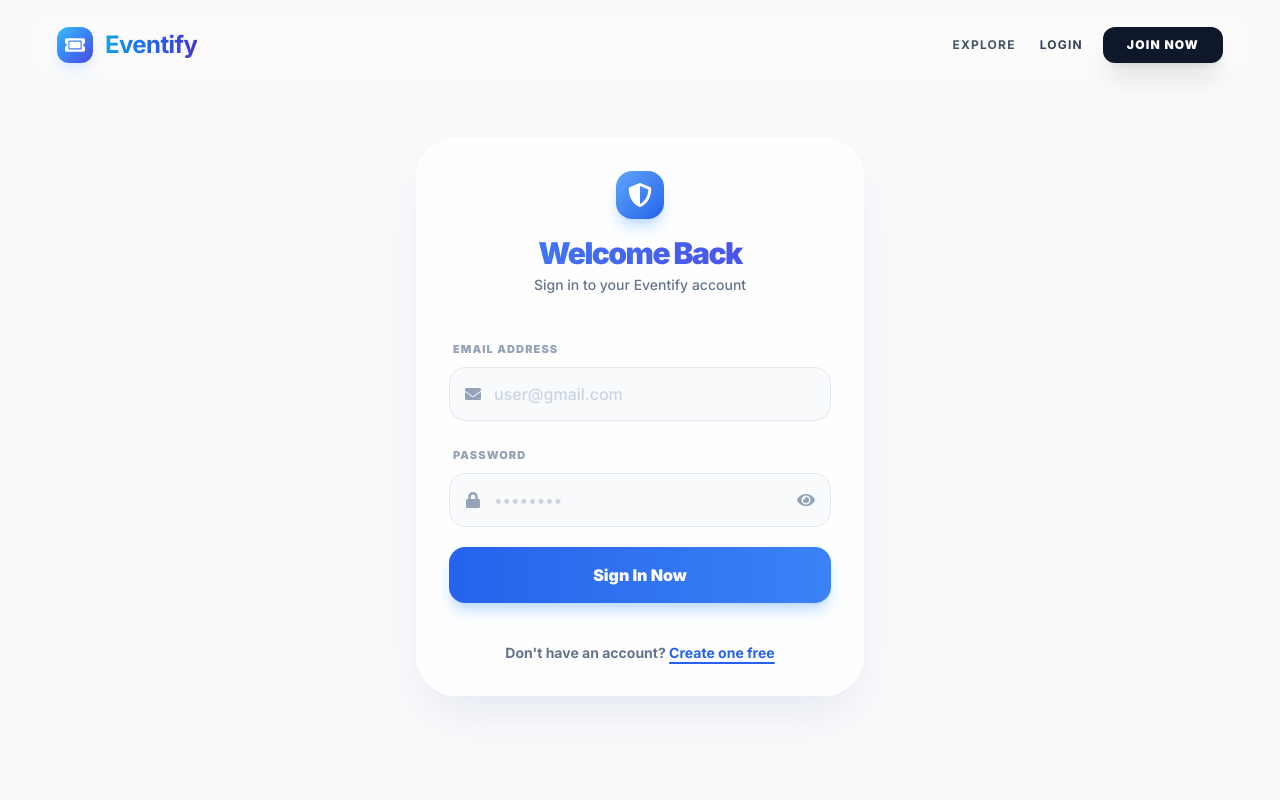
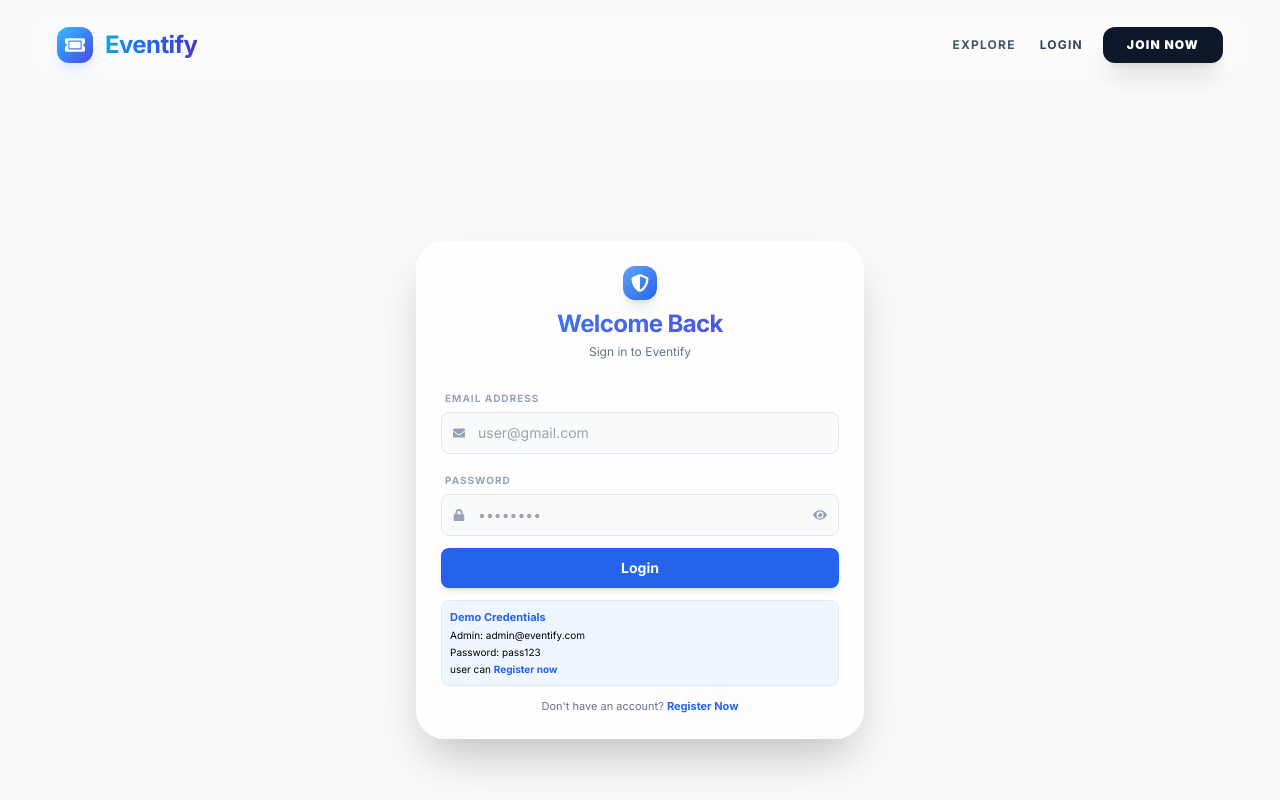
Before and after one commit to sourabh433/Eventify, a React (Vite) app in the folder client/: page /login in a window 1280 px wide. Shown: the top 800 px of the page. Built offline with nearby package versions, Linux system fonts and the light colour scheme.

Commit message:
fixed login and signup

```diff
--- a/client/src/pages/Login.jsx
+++ b/client/src/pages/Login.jsx
@@ -12,6 +12,7 @@
     const [showOTP, setShowOTP] = useState(false);
     const [error, setError] = useState('');
     const [loading, setLoading] = useState(false);
+
     const { login, verifyOtp } = useContext(AuthContext);
     const navigate = useNavigate();
 
@@ -20,7 +21,9 @@
         setLoading(true);
         setError('');
 
-        const emailValid = email.endsWith("@gmail.com") || email.endsWith("@eventify.com");
+        const emailValid =
+            email.endsWith("@gmail.com") ||
+            email.endsWith("@eventify.com");
 
         if (!emailValid) {
             setError("Please enter a valid email (@gmail.com or @eventify.com)");
@@ -47,80 +50,99 @@
     };
 
     return (
-        <div className="min-h-[80vh] flex items-center justify-center px-4 py-12">
-            <div className="max-w-md w-full bg-white/80 backdrop-blur-xl p-8 rounded-[2.5rem] shadow-2xl shadow-blue-900/10 border border-white/40">
+        <div className="min-h-screen flex items-center justify-center px-3 py-4 bg-slate-50 overflow-hidden">
 
-                {/* Header with Blue Gradient Text */}
-                <div className="text-center mb-10">
-                    <div className="inline-flex bg-gradient-to-br from-blue-400 to-blue-600 p-3 rounded-2xl shadow-lg shadow-blue-200 mb-4 text-white">
-                        <FaShieldAlt size={24} />
+            {/* CARD */}
+            <div className="w-full max-w-md max-h-[95vh] overflow-hidden bg-white/80 backdrop-blur-xl p-4 sm:p-6 rounded-[1.8rem] shadow-2xl border border-white/40 flex flex-col">
+
+                {/* HEADER (smaller) */}
+                <div className="text-center mb-4 sm:mb-6">
+                    <div className="inline-flex bg-gradient-to-br from-blue-400 to-blue-600 p-2 rounded-xl shadow-lg text-white mb-2">
+                        <FaShieldAlt size={18} />
                     </div>
-                    <h2 className="text-3xl font-black tracking-tighter bg-gradient-to-r from-blue-500 to-indigo-600 bg-clip-text text-transparent">
+
+                    <h2 className="text-xl sm:text-2xl font-bold tracking-tight bg-gradient-to-r from-blue-500 to-indigo-600 bg-clip-text text-transparent">
                         {showOTP ? 'Secure Verify' : 'Welcome Back'}
                     </h2>
-                    <p className="text-slate-500 font-medium text-sm mt-1">
-                        {showOTP ? 'Check your email for the code' : 'Sign in to your Eventify account'}
+
+                    <p className="text-slate-500 text-[11px] sm:text-xs mt-1">
+                        {showOTP ? 'Check your email for code' : 'Sign in to Eventify'}
                     </p>
                 </div>
 
+                {/* ERROR */}
                 {error && (
-                    <div className="bg-red-50 text-red-600 p-3.5 rounded-2xl mb-6 text-xs font-bold border border-red-100 flex items-center gap-2 animate-shake">
-                        <div className="w-1.5 h-1.5 rounded-full bg-red-500 shrink-0" />
+                    <div className="bg-red-50 text-red-600 p-2.5 rounded-lg mb-3 text-[11px] font-semibold border border-red-100 flex items-center gap-2">
+                        <div className="w-1 h-1 rounded-full bg-red-500 shrink-0" />
                         {error}
                     </div>
                 )}
 
-                <form onSubmit={handleSubmit} className="space-y-5">
+                {/* FORM */}
+                <form onSubmit={handleSubmit} className="space-y-3 flex-1">
+
                     {!showOTP ? (
                         <>
-                            {/* Email Field */}
-                            <div className="space-y-2">
-                                <label className="text-[11px] font-black uppercase tracking-widest text-slate-400 ml-1">Email Address</label>
-                                <div className="relative group">
-                                    <FaEnvelope className="absolute left-4 top-1/2 -translate-y-1/2 text-slate-400 group-focus-within:text-blue-500 transition-colors" />
+                            {/* EMAIL */}
+                            <div className="space-y-1">
+                                <label className="text-[10px] font-bold uppercase tracking-widest text-slate-400 ml-1">
+                                    Email Address
+                                </label>
+
+                                <div className="relative">
+                                    <FaEnvelope className="absolute left-3 top-1/2 -translate-y-1/2 text-slate-400 text-xs" />
+
                                     <input
                                         type="email"
                                         required
                                         placeholder="user@gmail.com"
-                                        className="w-full pl-11 pr-4 py-3.5 rounded-2xl bg-slate-50 border border-slate-200 focus:bg-white focus:ring-4 focus:ring-blue-500/10 focus:border-blue-500 transition-all outline-none font-medium text-slate-700 placeholder:text-slate-300"
+                                        className="w-full pl-9 pr-3 py-2.5 rounded-lg bg-slate-50 border text-sm border-slate-200 focus:bg-white focus:ring-2 focus:ring-blue-400 outline-none"
                                         value={email}
                                         onChange={(e) => setEmail(e.target.value)}
                                     />
                                 </div>
                             </div>
 
-                            {/* Password Field */}
-                            <div className="space-y-2">
-                                <label className="text-[11px] font-black uppercase tracking-widest text-slate-400 ml-1">Password</label>
-                                <div className="relative group">
-                                    <FaLock className="absolute left-4 top-1/2 -translate-y-1/2 text-slate-400 group-focus-within:text-blue-500 transition-colors" />
+                            {/* PASSWORD */}
+                            <div className="space-y-1">
+                                <label className="text-[10px] font-bold uppercase tracking-widest text-slate-400 ml-1">
+                                    Password
+                                </label>
+
+                                <div className="relative">
+                                    <FaLock className="absolute left-3 top-1/2 -translate-y-1/2 text-slate-400 text-xs" />
+
                                     <input
                                         type={showPassword ? "text" : "password"}
                                         required
                                         placeholder="••••••••"
-                                        className="w-full pl-11 pr-12 py-3.5 rounded-2xl bg-slate-50 border border-slate-200 focus:bg-white focus:ring-4 focus:ring-blue-500/10 focus:border-blue-500 transition-all outline-none font-medium text-slate-700 placeholder:text-slate-300"
+                                        className="w-full pl-9 pr-10 py-2.5 rounded-lg bg-slate-50 border text-sm border-slate-200 focus:bg-white focus:ring-2 focus:ring-blue-400 outline-none"
                                         value={password}
                                         onChange={(e) => setPassword(e.target.value)}
                                     />
+
                                     <button
                                         type="button"
                                         onClick={() => setShowPassword(!showPassword)}
-                                        className="absolute right-4 top-1/2 -translate-y-1/2 text-slate-400 hover:text-blue-500 transition-colors"
+                                        className="absolute right-3 top-1/2 -translate-y-1/2 text-slate-400"
                                     >
-                                        {showPassword ? <FaEyeSlash size={18} /> : <FaEye size={18} />}
+                                        {showPassword ? <FaEyeSlash size={14} /> : <FaEye size={14} />}
                                     </button>
                                 </div>
                             </div>
                         </>
                     ) : (
-                        /* OTP Field */
+                        /* OTP */
                         <div className="space-y-2">
-                            <label className="text-[11px] font-black uppercase tracking-widest text-slate-400 ml-1 text-center block">Verification Code</label>
+                            <label className="text-[10px] font-bold uppercase tracking-widest text-slate-400 text-center block">
+                                Verification Code
+                            </label>
+
                             <input
                                 type="text"
                                 required
                                 placeholder="0 0 0 0 0 0"
-                                className="w-full px-4 py-4 rounded-2xl border-2 border-dashed border-blue-200 bg-blue-50/30 focus:border-blue-500 focus:bg-white transition-all outline-none font-black tracking-[0.5em] text-center text-2xl text-blue-600"
+                                className="w-full px-3 py-2.5 rounded-lg border border-dashed border-blue-200 bg-blue-50/30 text-center text-lg sm:text-xl font-bold tracking-[0.3em] text-blue-600 outline-none"
                                 value={otp}
                                 onChange={(e) => setOtp(e.target.value)}
                                 maxLength="6"
@@ -128,21 +150,38 @@
                         </div>
                     )}
 
+                    {/* BUTTON */}
                     <button
                         type="submit"
                         disabled={loading}
-                        className="w-full bg-gradient-to-r from-blue-600 to-blue-500 hover:from-blue-500 hover:to-blue-400 text-white font-black py-4 rounded-2xl shadow-lg shadow-blue-200 transition-all transform active:scale-[0.98] disabled:opacity-70 disabled:cursor-not-allowed flex justify-center items-center gap-2"
+                        className="w-full bg-blue-600 text-white font-bold py-2.5 rounded-lg text-sm shadow-md active:scale-[0.98] disabled:opacity-70"
                     >
-                        {loading ? (
-                            <div className="w-5 h-5 border-2 border-white/30 border-t-white rounded-full animate-spin" />
-                        ) : (
-                            showOTP ? 'Confirm & Sign In' : 'Sign In Now'
-                        )}
+                        {loading ? "Loading..." : showOTP ? "Verify" : "Login"}
                     </button>
+
+                    {/* DEMO BOX (SMALL) */}
+                    <div className="p-2 rounded-lg bg-blue-50 border border-blue-100 text-[10px] space-y-0.5">
+                        <p className="font-bold text-blue-600 text-[11px]">
+                            Demo Credentials
+                        </p>
+
+                        <p>Admin: admin@eventify.com</p>
+                        <p>Password: pass123</p>
+
+                        <p>user can {" "}
+                            <Link to="/register" className="text-blue-600 font-bold">
+                                Register now
+                            </Link>
+                        </p>
+                    </div>
                 </form>
 
-                <p className="text-center mt-10 text-slate-500 text-sm font-bold">
-                    Don't have an account? <Link to="/register" className="text-blue-600 hover:text-blue-400 underline decoration-2 underline-offset-4 transition-colors">Create one free</Link>
+                {/* FOOTER */}
+                <p className="text-center mt-3 text-[11px] text-slate-500">
+                    Don't have an account?{" "}
+                    <Link to="/register" className="text-blue-600 font-bold">
+                        Register Now
+                    </Link>
                 </p>
             </div>
         </div>
--- a/client/src/pages/Register.jsx
+++ b/client/src/pages/Register.jsx
@@ -22,15 +22,17 @@
     setLoading(true);
     setError('');
 
-    const emailValid = email.endsWith("@gmail.com") || email.endsWith("@eventify.com");
+    const emailValid =
+      email.endsWith("@gmail.com") || email.endsWith("@eventify.com");
+
     if (!emailValid) {
-      setError("Please use a valid @gmail.com or @eventify.com email");
+      setError("Please enter a valid email (@gmail.com or @eventify.com)");
       setLoading(false);
       return;
     }
 
     if (password.length < 6) {
-      setError("Password must be at least 6 characters.");
+      setError("Password must be at least 6 characters");
       setLoading(false);
       return;
     }
@@ -39,15 +41,12 @@
       if (!showOTP) {
         await register(name, email, password);
         setShowOTP(true);
-        setError('');
       } else {
         await verifyOtp(email, otp);
         navigate('/dashboard');
       }
     } catch (err) {
-      if (err.needsVerification) {
-        setShowOTP(true);
-      }
+      if (err.needsVerification) setShowOTP(true);
       setError(getErrorMessage(err));
     } finally {
       setLoading(false);
@@ -55,127 +54,144 @@
   };
 
   return (
-    <div className="min-h-[90vh] flex items-center justify-center px-4 py-12 bg-slate-50/50">
-      <div className="w-full max-w-md bg-white/80 backdrop-blur-xl p-8 rounded-[2.5rem] shadow-2xl shadow-blue-900/10 border border-white/40">
+    <div className="min-h-screen flex items-center justify-center px-3 py-4 bg-slate-50 overflow-hidden">
 
-        {/* Header - Styled to match Brand Colors */}
-        <div className="text-center mb-10">
-          <div className="inline-flex bg-gradient-to-br from-blue-400 to-blue-600 p-3 rounded-2xl shadow-lg shadow-blue-200 mb-4 text-white">
-            <FaUser size={24} />
+      {/* CARD (MATCH LOGIN SIZE) */}
+      <div className="w-full max-w-md max-h-[95vh] overflow-hidden bg-white/80 backdrop-blur-xl p-4 sm:p-6 rounded-[1.8rem] shadow-2xl border border-white/40 flex flex-col">
+
+        {/* HEADER */}
+        <div className="text-center mb-4 sm:mb-6">
+          <div className="inline-flex bg-gradient-to-br from-blue-400 to-blue-600 p-2 rounded-xl shadow-lg text-white mb-2">
+            <FaUser size={18} />
           </div>
-          <h2 className="text-3xl font-black tracking-tighter bg-gradient-to-r from-blue-500 to-indigo-600 bg-clip-text text-transparent">
-            {showOTP ? 'Verify Identity' : 'Create Account'}
+
+          <h2 className="text-xl sm:text-2xl font-bold tracking-tight bg-gradient-to-r from-blue-500 to-indigo-600 bg-clip-text text-transparent">
+            {showOTP ? 'Verify Account' : 'Create Account'}
           </h2>
-          <p className="text-slate-500 font-medium text-sm mt-1">
-            {showOTP ? 'Enter the code sent to your email' : 'Join the Eventify community today'}
+
+          <p className="text-slate-500 text-[11px] sm:text-xs mt-1">
+            {showOTP ? 'Check your email for OTP' : 'Join Eventify now'}
           </p>
         </div>
 
+        {/* ERROR */}
         {error && (
-          <div className="bg-red-50 text-red-600 p-3.5 rounded-2xl mb-6 text-xs font-bold border border-red-100 flex items-center gap-2">
-            <div className="w-1.5 h-1.5 rounded-full bg-red-500 shrink-0" />
+          <div className="bg-red-50 text-red-600 p-2.5 rounded-lg mb-3 text-[11px] font-semibold border border-red-100 flex items-center gap-2">
+            <div className="w-1 h-1 rounded-full bg-red-500 shrink-0" />
             {error}
           </div>
         )}
 
-        <form onSubmit={handleSubmit} className="space-y-5">
+        {/* FORM */}
+        <form onSubmit={handleSubmit} className="space-y-3 flex-1">
+
           {!showOTP ? (
             <>
-              {/* Name Field */}
-              <div className="space-y-2">
-                <label className="text-[11px] font-black uppercase tracking-widest text-slate-400 ml-1">Full Name</label>
-                <div className="relative group">
-                  <FaUser className="absolute left-4 top-1/2 -translate-y-1/2 text-slate-400 group-focus-within:text-blue-500 transition-colors" />
+              {/* NAME */}
+              <div className="space-y-1">
+                <label className="text-[10px] font-bold uppercase tracking-widest text-slate-400 ml-1">
+                  Full Name
+                </label>
+
+                <div className="relative">
+                  <FaUser className="absolute left-3 top-1/2 -translate-y-1/2 text-slate-400 text-xs" />
+
                   <input
                     type="text"
                     placeholder="John Doe"
-                    required
-                    className="w-full pl-11 pr-4 py-3.5 rounded-2xl bg-slate-50 border border-slate-200 focus:bg-white focus:ring-4 focus:ring-blue-500/10 focus:border-blue-500 transition-all outline-none font-medium text-slate-700 placeholder:text-slate-300"
                     value={name}
                     onChange={(e) => setName(e.target.value)}
+                    className="w-full pl-9 pr-3 py-2.5 rounded-lg bg-slate-50 border text-sm border-slate-200 focus:bg-white focus:ring-2 focus:ring-blue-400 outline-none"
+                    required
                   />
                 </div>
               </div>
 
-              {/* Email Field */}
-              <div className="space-y-2">
-                <label className="text-[11px] font-black uppercase tracking-widest text-slate-400 ml-1">Email Address</label>
-                <div className="relative group">
-                  <FaEnvelope className="absolute left-4 top-1/2 -translate-y-1/2 text-slate-400 group-focus-within:text-blue-500 transition-colors" />
+              {/* EMAIL */}
+              <div className="space-y-1">
+                <label className="text-[10px] font-bold uppercase tracking-widest text-slate-400 ml-1">
+                  Email Address
+                </label>
+
+                <div className="relative">
+                  <FaEnvelope className="absolute left-3 top-1/2 -translate-y-1/2 text-slate-400 text-xs" />
+
                   <input
                     type="email"
                     placeholder="user@gmail.com"
-                    required
-                    className="w-full pl-11 pr-4 py-3.5 rounded-2xl bg-slate-50 border border-slate-200 focus:bg-white focus:ring-4 focus:ring-blue-500/10 focus:border-blue-500 transition-all outline-none font-medium text-slate-700 placeholder:text-slate-300"
                     value={email}
                     onChange={(e) => setEmail(e.target.value)}
+                    className="w-full pl-9 pr-3 py-2.5 rounded-lg bg-slate-50 border text-sm border-slate-200 focus:bg-white focus:ring-2 focus:ring-blue-400 outline-none"
+                    required
                   />
                 </div>
               </div>
 
-              {/* Password Field */}
-              <div className="space-y-2">
-                <label className="text-[11px] font-black uppercase tracking-widest text-slate-400 ml-1">Password</label>
-                <div className="relative group">
-                  <FaLock className="absolute left-4 top-1/2 -translate-y-1/2 text-slate-400 group-focus-within:text-blue-500 transition-colors" />
+              {/* PASSWORD */}
+              <div className="space-y-1">
+                <label className="text-[10px] font-bold uppercase tracking-widest text-slate-400 ml-1">
+                  Password
+                </label>
+
+                <div className="relative">
+                  <FaLock className="absolute left-3 top-1/2 -translate-y-1/2 text-slate-400 text-xs" />
+
                   <input
                     type={showPassword ? "text" : "password"}
                     placeholder="••••••••"
-                    required
-                    className="w-full pl-11 pr-12 py-3.5 rounded-2xl bg-slate-50 border border-slate-200 focus:bg-white focus:ring-4 focus:ring-blue-500/10 focus:border-blue-500 transition-all outline-none font-medium text-slate-700 placeholder:text-slate-300"
                     value={password}
                     onChange={(e) => setPassword(e.target.value)}
+                    className="w-full pl-9 pr-10 py-2.5 rounded-lg bg-slate-50 border text-sm border-slate-200 focus:bg-white focus:ring-2 focus:ring-blue-400 outline-none"
+                    required
                   />
+
                   <button
                     type="button"
                     onClick={() => setShowPassword(!showPassword)}
-                    className="absolute right-4 top-1/2 -translate-y-1/2 text-slate-400 hover:text-blue-500 transition-colors"
+                    className="absolute right-3 top-1/2 -translate-y-1/2 text-slate-400"
                   >
-                    {showPassword ? <FaEyeSlash size={18} /> : <FaEye size={18} />}
+                    {showPassword ? <FaEyeSlash size={14} /> : <FaEye size={14} />}
                   </button>
                 </div>
               </div>
             </>
           ) : (
-            /* OTP Field */
-            <div className="space-y-4">
-              <div className="flex items-center gap-2 text-emerald-600 bg-emerald-50 p-3 rounded-2xl border border-emerald-100 text-xs font-bold">
-                <FaCheckCircle className="shrink-0" />
-                OTP sent! Check your inbox.
+            /* OTP */
+            <div className="space-y-2">
+              <div className="bg-green-50 text-green-600 p-2 rounded-lg text-[11px] font-semibold border border-green-100 flex items-center gap-2">
+                <FaCheckCircle size={12} />
+                OTP sent to your email
               </div>
-              <div className="space-y-2">
-                <label className="text-[11px] font-black uppercase tracking-widest text-slate-400 ml-1 text-center block">Verification Code</label>
+
               <input
                 type="text"
-                  required
                 placeholder="0 0 0 0 0 0"
-                  className="w-full px-4 py-4 rounded-2xl border-2 border-dashed border-blue-200 bg-blue-50/30 focus:border-blue-500 focus:bg-white transition-all outline-none font-black tracking-[0.5em] text-center text-2xl text-blue-600 placeholder:text-blue-200"
                 value={otp}
                 onChange={(e) => setOtp(e.target.value)}
+                className="w-full px-3 py-2.5 rounded-lg border border-dashed border-blue-200 bg-blue-50/30 text-center text-lg font-bold tracking-[0.3em] text-blue-600 outline-none"
                 maxLength="6"
               />
             </div>
-            </div>
           )}
 
+          {/* BUTTON */}
           <button
             type="submit"
             disabled={loading}
-            className="w-full bg-gradient-to-r from-blue-600 to-blue-500 hover:from-blue-500 hover:to-blue-400 text-white font-black py-4 rounded-2xl shadow-lg shadow-blue-200 transition-all transform active:scale-[0.98] disabled:opacity-70 flex justify-center items-center gap-2 mt-2"
+            className="w-full bg-blue-600 text-white font-bold py-2.5 rounded-lg text-sm shadow-md active:scale-[0.98] disabled:opacity-70"
           >
-            {loading ? (
-              <div className="w-5 h-5 border-2 border-white/30 border-t-white rounded-full animate-spin" />
-            ) : (
-              showOTP ? 'Verify & Get Started' : 'Create My Account'
-            )}
+            {loading ? "Loading..." : showOTP ? "Verify & Continue" : "Create Account"}
           </button>
         </form>
 
-        {!showOTP && (
-          <p className="text-center mt-8 text-slate-500 text-sm font-bold">
-            Already have an account? <Link to="/login" className="text-blue-600 hover:text-blue-400 underline decoration-2 underline-offset-4 transition-colors">Sign in</Link>
+        {/* FOOTER */}
+        <p className="text-center mt-3 text-[11px] text-slate-500">
+          Already have an account?{" "}
+          <Link to="/login" className="text-blue-600 font-bold">
+            Login
+          </Link>
         </p>
-        )}
+
       </div>
     </div>
   );
```
Lines whose indentation alone changed are shown as unchanged.
